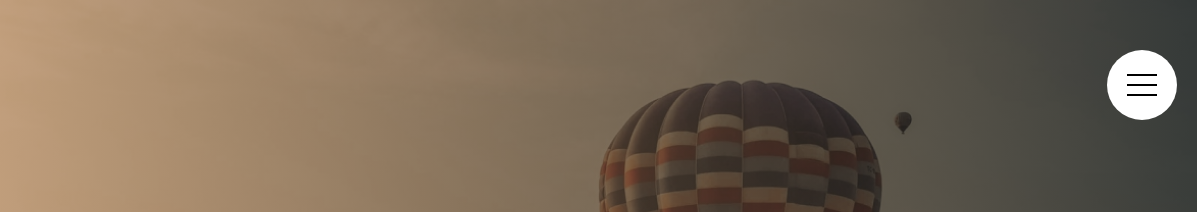
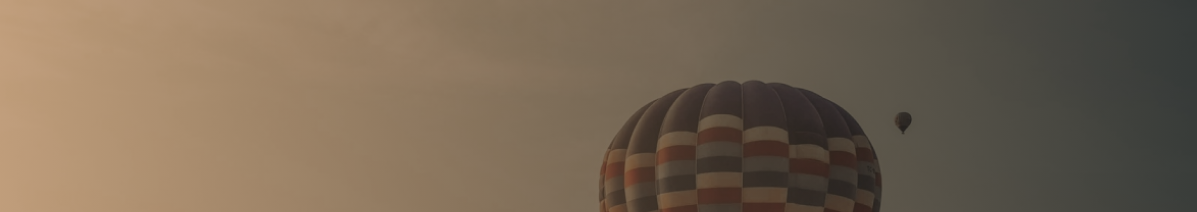
Before and after one commit to Shapovalov-Dmitriy/ballons, a plain HTML site: page index.html in a window 1280 px wide. Shown: the top 212 px of the page, 83-1280 px from the left. Drawn offline with Linux system fonts and the light colour scheme.

Commit message:
hide burger

```diff
--- a/index.html
+++ b/index.html
@@ -17,11 +17,11 @@
       <a class="header__logo" href="#">
         <img src="icons/Icon-logo.svg" alt="Логотип сайта воздушные">
       </a>
-      <button class="burger">
+      <!-- <button class="burger">
         <span></span>
         <span></span>
         <span></span>
-      </button>
+      </button> -->
     </div>
     <div class="header__box">
       <h1 class="header__title header__title_white">
--- a/sass/block/_header.sass
+++ b/sass/block/_header.sass
@@ -32,18 +32,18 @@
       animation: rightToLeft 2s ease-in-out
     &_white
       color: #fff
-.burger
-  width: 7rem
-  height: 7rem
-  padding: 1.5rem 1rem
-  background-color: $color-white
-  border-radius: 50%
-  border-color: transparent
-  span
-    display: block
-    margin: auto
-    width: 3rem
-    height: .2rem
-    background-color: $color-dark
-    &:not(:last-child)
-      margin-bottom: .8rem
+// .burger
+//   width: 7rem
+//   height: 7rem
+//   padding: 1.5rem 1rem
+//   background-color: $color-white
+//   border-radius: 50%
+//   border-color: transparent
+//   span
+//     display: block
+//     margin: auto
+//     width: 3rem
+//     height: .2rem
+//     background-color: $color-dark
+//     &:not(:last-child)
+//       margin-bottom: .8rem
```
